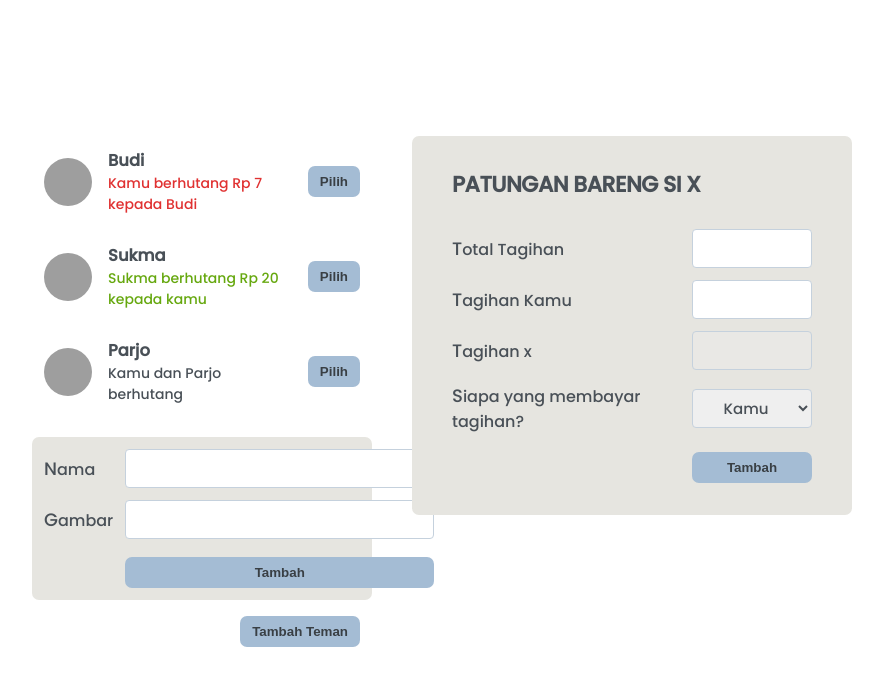
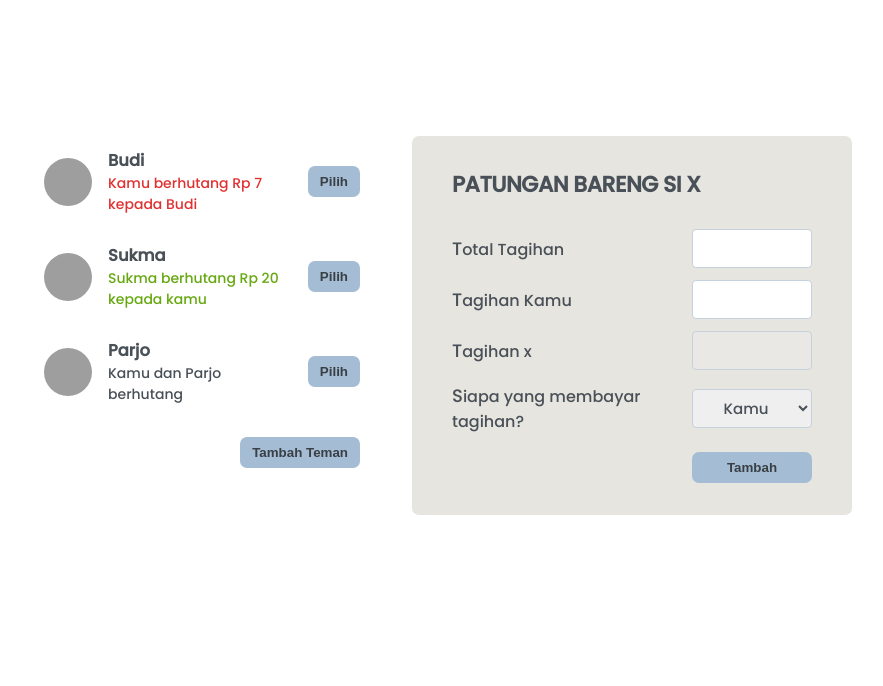
Before and after one commit to deslow27/split-bill, a React (Create React App) app: page / in a window 1280 px wide. Shown: the top 686 px of the page, without its empty margins (198-1081 px from the left). Built offline with nearby package versions, Linux system fonts and the light colour scheme; grey boxes are pictures that could not be loaded.

Commit message:
menampilkan dan menyembunyikan form tambah teman

```diff
--- a/src/App.js
+++ b/src/App.js
@@ -1,6 +1,7 @@
 import FriendList from "./components/FriendList";
 import FormAddFriend from "./components/FormAddFriend";
 import FormSplitBill from "./components/FormSplitBill";
+import { useState } from "react";
 
 const initialFriends = [
     {
@@ -24,12 +25,20 @@ const initialFriends = [
 ];
 
 export default function App() {
+    const [showAddFriend, setShowAddFriend] = useState(false);
+
+    function handleShowAddFriend() {
+        setShowAddFriend((showAddFriend) => !showAddFriend);
+    }
+
     return (
         <div className="app">
             <div className="sidebar">
                 <FriendList friends={initialFriends} />
-                <FormAddFriend />
-                <button className="button">Tambah Teman</button>
+                {showAddFriend && <FormAddFriend />}
+                <button className="button" onClick={handleShowAddFriend}>
+                    {showAddFriend ? "Tutup" : "Tambah Teman"}
+                </button>
             </div>
             <FormSplitBill />
         </div>
```
